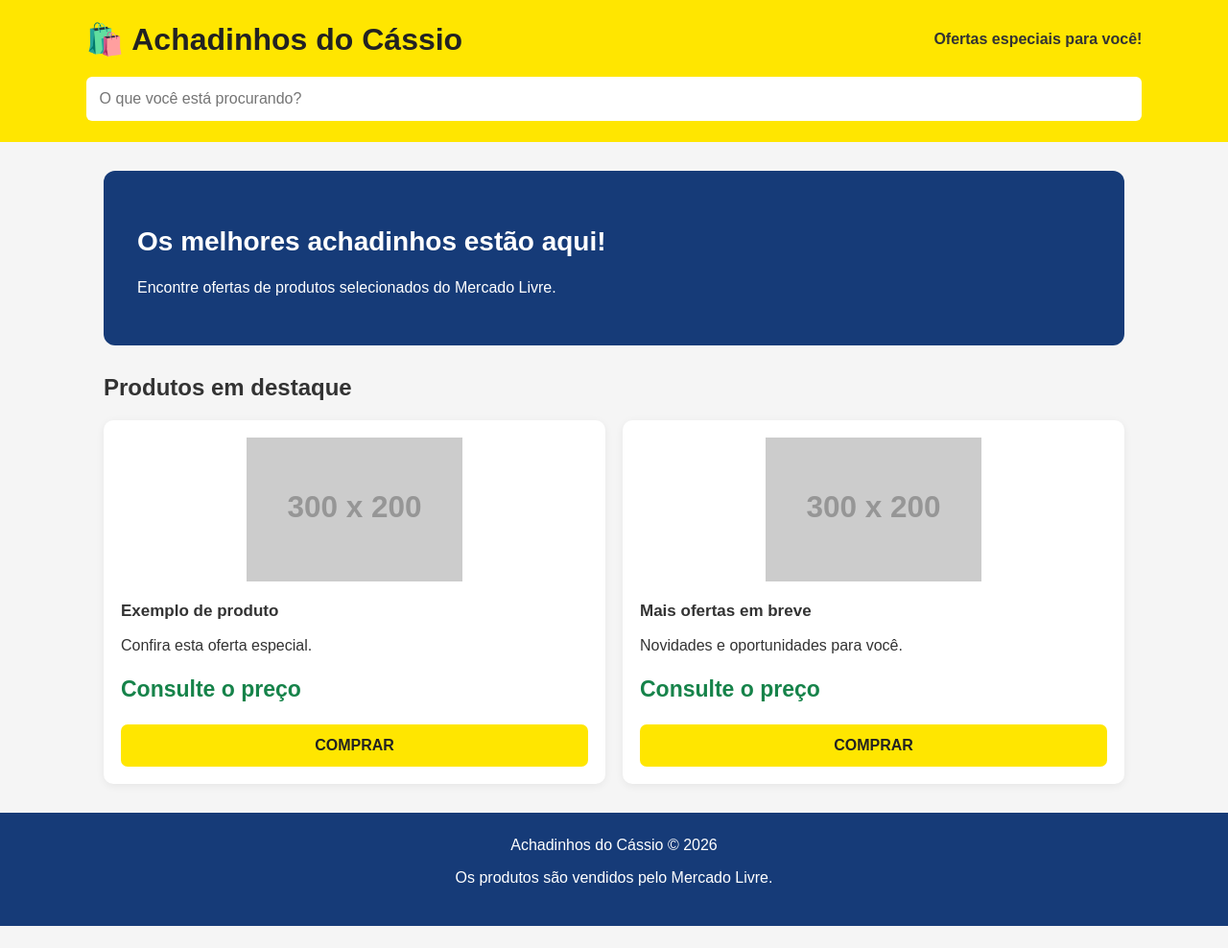
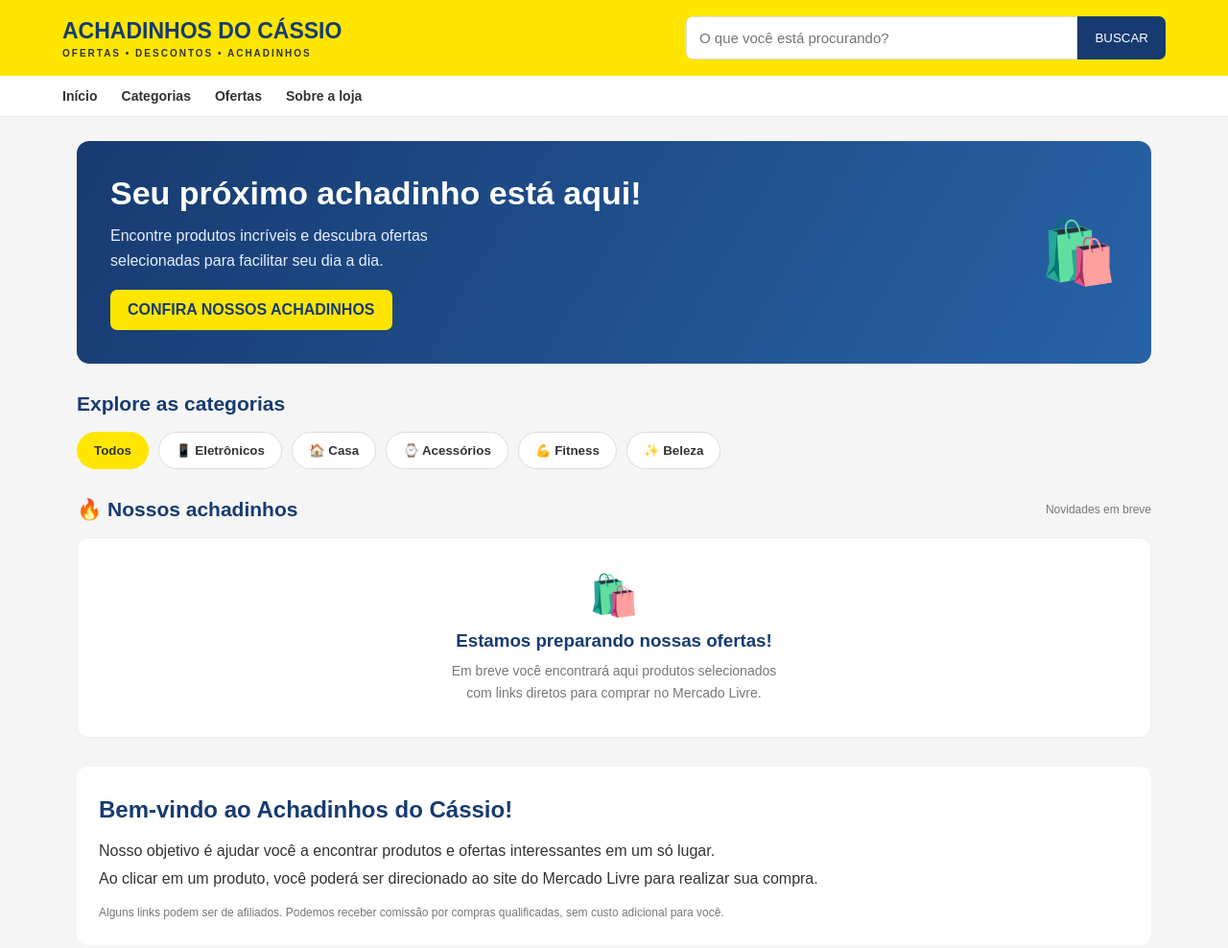
Before and after one commit to joaocassiosilva0-dot/achados-do-cassio, a plain HTML site: page index.html in a window 1280 px wide. Shown: the top 988 px of the page at 96% size. Before the commit the page ends 965 px from the top, so only its background shows below. Drawn offline with Linux system fonts and the light colour scheme; placeholder pictures from the web are drawn by us.

Commit message:
Update index.html

```diff
--- a/index.html
+++ b/index.html
@@ -4,141 +4,144 @@
 <head>
 <meta charset="UTF-8">
 <meta name="viewport" content="width=device-width, initial-scale=1.0">
-  <title>Achadinhos do Cássio</title>
+<meta name="theme-color" content="#ffe600">
+<title>Achadinhos do Cássio | Ofertas</title>
 <style>
-    * { box-sizing: border-box; }
-    body {
-      margin: 0;
-      font-family: Arial, sans-serif;
-      background: #f5f5f5;
-      color: #333;
-    }
-    header {
-      background: #ffe600;
-      padding: 22px 7%;
-    }
-    .topo {
-      display: flex;
-      justify-content: space-between;
-      align-items: center;
-      flex-wrap: wrap;
-      gap: 15px;
-    }
-    h1 { margin: 0; color: #222; }
-    header p { margin-bottom: 0; }
-    .busca {
-      margin-top: 20px;
-      display: flex;
-      gap: 8px;
-    }
-    .busca input {
-      flex: 1;
-      padding: 14px;
-      border: 0;
-      border-radius: 6px;
-      font-size: 16px;
-    }
-    main {
-      max-width: 1100px;
-      margin: 30px auto;
-      padding: 0 18px;
-    }
-    .banner {
-      background: #163b78;
-      color: white;
-      padding: 35px;
-      border-radius: 12px;
-      margin-bottom: 30px;
-    }
-    .banner h2 { font-size: 28px; }
-    .produtos {
-      display: grid;
-      grid-template-columns: repeat(auto-fit,minmax(210px,1fr));
-      gap: 18px;
-    }
-    .produto {
-      background: white;
-      padding: 18px;
-      border-radius: 10px;
-      box-shadow: 0 2px 8px #00000010;
-    }
-    .produto img {
-      width: 100%;
-      height: 150px;
-      object-fit: contain;
-    }
-    .produto h3 { font-size: 17px; }
-    .preco {
-      font-size: 23px;
-      font-weight: bold;
-      color: #16834a;
-    }
-    .botao {
-      display: block;
-      background: #ffe600;
-      color: #222;
-      text-align: center;
-      text-decoration: none;
-      padding: 13px;
-      border-radius: 7px;
-      font-weight: bold;
-    }
-    footer {
-      text-align: center;
-      padding: 25px;
-      background: #163b78;
-      color: white;
+*{box-sizing:border-box;margin:0;padding:0}
+body{font-family:Arial,sans-serif;background:#f5f5f5;color:#333}
+header{background:#ffe600;padding:17px 5%;box-shadow:0 2px 5px #0001}
+.top{max-width:1150px;margin:auto;display:flex;align-items:center;justify-content:space-between;gap:15px;flex-wrap:wrap}
+.logo{font-size:23px;font-weight:900;color:#173b70}
+.logo small{display:block;font-size:10px;letter-spacing:2px;color:#333;margin-top:4px}
+.search{display:flex;flex:1;max-width:500px}
+.search input{width:100%;padding:13px;border:1px solid #ddd;border-radius:7px 0 0 7px;font-size:15px;outline:none}
+.search button{border:0;background:#173b70;color:white;padding:0 18px;border-radius:0 7px 7px 0;cursor:pointer}
+nav{background:#fff;padding:13px 5%;border-bottom:1px solid #eee}
+.nav{max-width:1150px;margin:auto;display:flex;gap:25px;flex-wrap:wrap}
+nav a{color:#333;text-decoration:none;font-size:14px;font-weight:bold}
+main{max-width:1150px;margin:25px auto;padding:0 15px}
+.hero{background:linear-gradient(120deg,#173b70,#2862a7);color:white;border-radius:13px;padding:35px;display:flex;align-items:center;justify-content:space-between;gap:20px;flex-wrap:wrap}
+.hero h1{font-size:34px;margin-bottom:12px}
+.hero p{line-height:1.6;color:#e7efff}
+.hero strong{color:#ffe600}
+.hero .tag{background:#ffe600;color:#173b70;padding:12px 18px;border-radius:7px;font-weight:bold;display:inline-block;margin-top:18px}
+.section-title{display:flex;justify-content:space-between;align-items:center;margin:30px 0 17px;gap:10px}
+.section-title h2{font-size:21px;color:#173b70}
+.categories{display:flex;gap:10px;flex-wrap:wrap}
+.category{background:white;border:1px solid #ddd;border-radius:25px;padding:11px 17px;cursor:pointer;font-weight:bold;color:#333}
+.category.active,.category:hover{background:#ffe600;border-color:#ffe600}
+.products{display:grid;grid-template-columns:repeat(auto-fit,minmax(210px,1fr));gap:16px}
+.empty{background:white;border-radius:12px;padding:35px 20px;text-align:center;grid-column:1/-1;border:1px solid #eee}
+.empty .symbol{font-size:42px;margin-bottom:12px}
+.empty h3{color:#173b70;margin-bottom:9px}
+.empty p{color:#777;line-height:1.6;font-size:14px}
+.info{margin-top:30px;background:white;border-radius:12px;padding:23px;line-height:1.8}
+.info h2{color:#173b70;margin-bottom:8px}
+footer{margin-top:35px;background:#173b70;color:white;text-align:center;padding:28px 15px;font-size:13px;line-height:2}
+footer strong{color:#ffe600}
+@media(max-width:600px){
+ .hero{padding:25px 20px}
+ .hero h1{font-size:27px}
+ .top{align-items:stretch}
+ .logo{text-align:center}
+ .search{max-width:none}
+ .nav{gap:15px}
 }
 </style>
 </head>
 <body>
 <header>
-    <div class="topo">
-      <h1>🛍️ Achadinhos do Cássio</h1>
-      <strong>Ofertas especiais para você!</strong>
+ <div class="top">
+  <div class="logo">ACHADINHOS DO CÁSSIO
+   <small>OFERTAS • DESCONTOS • ACHADINHOS</small>
   </div>
-    <div class="busca">
-      <input id="pesquisa" placeholder="O que você está procurando?">
+  <form class="search" id="searchForm">
+   <input id="searchInput" type="search" placeholder="O que você está procurando?">
+   <button type="submit">BUSCAR</button>
+  </form>
  </div>
 </header>
 
+<nav>
+ <div class="nav">
+  <a href="#">Início</a>
+  <a href="#categorias">Categorias</a>
+  <a href="#produtos">Ofertas</a>
+  <a href="#sobre">Sobre a loja</a>
+ </div>
+</nav>
+
 <main>
-    <section class="banner">
-      <h2>Os melhores achadinhos estão aqui!</h2>
-      <p>Encontre ofertas de produtos selecionados do Mercado Livre.</p>
+ <section class="hero">
+  <div>
+   <h1>Seu próximo achadinho está aqui!</h1>
+   <p>Encontre produtos incríveis e descubra ofertas<br>
+   selecionadas para facilitar seu dia a dia.</p>
+   <span class="tag">CONFIRA NOSSOS ACHADINHOS</span>
+  </div>
+  <div style="font-size:65px">🛍️</div>
  </section>
 
-    <h2>Produtos em destaque</h2>
-    <div class="produtos" id="lista">
-      <article class="produto">
-        <img src="https://placehold.co/300x200?text=Produto+1" alt="Produto exemplo">
-        <h3>Exemplo de produto</h3>
-        <p>Confira esta oferta especial.</p>
-        <p class="preco">Consulte o preço</p>
-        <a class="botao" href="https://www.mercadolivre.com.br/" target="_blank" rel="noopener">COMPRAR</a>
-      </article>
-      <article class="produto">
-        <img src="https://placehold.co/300x200?text=Produto+2" alt="Produto exemplo">
-        <h3>Mais ofertas em breve</h3>
-        <p>Novidades e oportunidades para você.</p>
-        <p class="preco">Consulte o preço</p>
-        <a class="botao" href="https://www.mercadolivre.com.br/" target="_blank" rel="noopener">COMPRAR</a>
-      </article>
+ <section id="categorias">
+  <div class="section-title"><h2>Explore as categorias</h2></div>
+  <div class="categories">
+   <button class="category active" data-category="Todos">Todos</button>
+   <button class="category" data-category="Eletrônicos">📱 Eletrônicos</button>
+   <button class="category" data-category="Casa">🏠 Casa</button>
+   <button class="category" data-category="Acessórios">⌚ Acessórios</button>
+   <button class="category" data-category="Fitness">💪 Fitness</button>
+   <button class="category" data-category="Beleza">✨ Beleza</button>
   </div>
+ </section>
+
+ <section id="produtos">
+  <div class="section-title">
+   <h2>🔥 Nossos achadinhos</h2>
+   <span style="font-size:12px;color:#777">Novidades em breve</span>
+  </div>
+  <div class="products" id="productList">
+   <div class="empty">
+    <div class="symbol">🛍️</div>
+    <h3>Estamos preparando nossas ofertas!</h3>
+    <p>Em breve você encontrará aqui produtos selecionados<br>
+    com links diretos para comprar no Mercado Livre.</p>
+   </div>
+  </div>
+ </section>
+
+ <section class="info" id="sobre">
+  <h2>Bem-vindo ao Achadinhos do Cássio!</h2>
+  <p>Nosso objetivo é ajudar você a encontrar produtos e ofertas interessantes em um só lugar.</p>
+  <p>Ao clicar em um produto, você poderá ser direcionado ao site do Mercado Livre para realizar sua compra.</p>
+  <p style="font-size:12px;color:#777;margin-top:10px">
+   Alguns links podem ser de afiliados. Podemos receber comissão por compras qualificadas, sem custo adicional para você.
+  </p>
+ </section>
 </main>
 
 <footer>
-    Achadinhos do Cássio © 2026
-    <p>Os produtos são vendidos pelo Mercado Livre.</p>
+ <strong>ACHADINHOS DO CÁSSIO</strong><br>
+ Ofertas e achadinhos selecionados para você.<br>
+ © 2026 - Todos os direitos reservados.
 </footer>
 
 <script>
-    document.getElementById("pesquisa").addEventListener("input", function() {
-      const termo = this.value.toLowerCase();
-      document.querySelectorAll(".produto").forEach(function(produto) {
-        produto.style.display = produto.innerText.toLowerCase().includes(termo)
-          ? "" : "none";
+const buttons = document.querySelectorAll('.category');
+const searchInput = document.getElementById('searchInput');
+
+buttons.forEach(button => {
+ button.addEventListener('click', () => {
+  buttons.forEach(item => item.classList.remove('active'));
+  button.classList.add('active');
  });
+});
+
+document.getElementById('searchForm').addEventListener('submit', event => {
+ event.preventDefault();
+ const term = searchInput.value.trim();
+ if(term){
+  alert('Em breve você poderá pesquisar: ' + term);
+ }
 });
 </script>
 </body>
```
Lines whose indentation alone changed are shown as unchanged.
